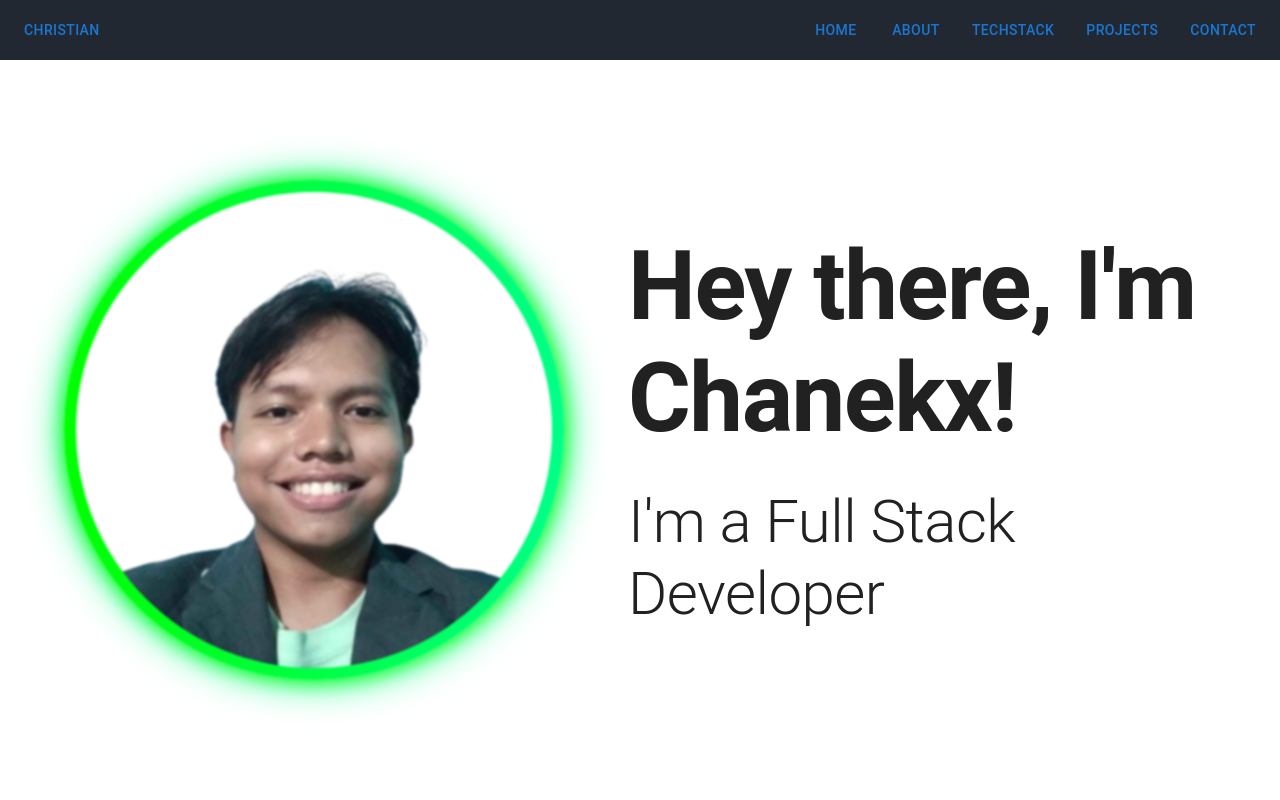
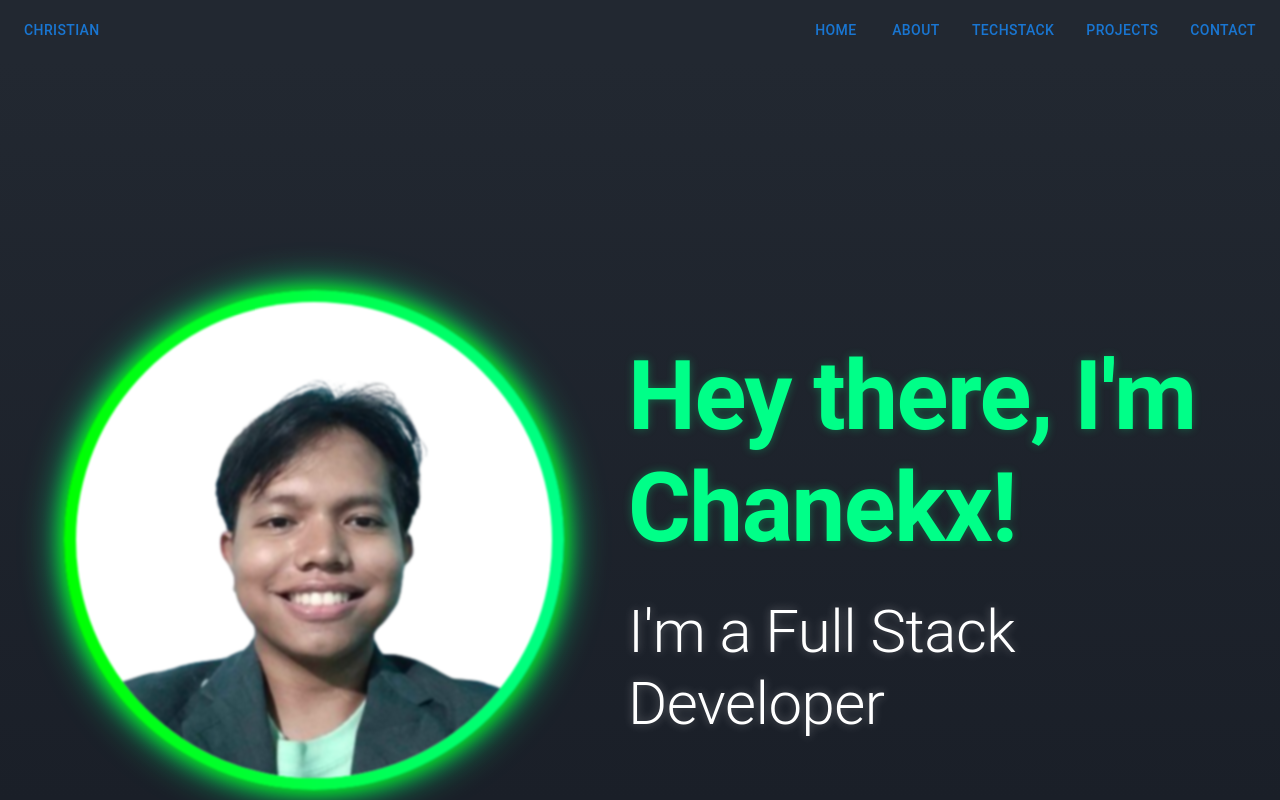
Before and after one commit to Chanekx/portfolio, a React (Vite) app in the folder web/: page / in a window 1280 px wide. Built offline with nearby package versions, Linux system fonts and the light colour scheme.

Commit message:
Added the about me section

```diff
--- a/web/src/pages/aboutme/index.tsx
+++ b/web/src/pages/aboutme/index.tsx
@@ -1,9 +1,107 @@
-import { Stack } from "@mui/material"
+import { Stack, Typography, Paper } from "@mui/material"
 
 const AboutMeSection = () => {
  return (
-    <Stack>
+    <Stack
+    minHeight="100vh"
+      width="100%"
+      alignItems="center"
+      justifyContent="center"
+      spacing={8}
+      padding={8}
+      sx={{
+        background: 'linear-gradient(180deg, #222831 0%, #1a1f28 100%)'
+      }}
+    >
+        <Stack spacing={4} maxWidth="800px" sx={{paddingTop:'5%'}}>
+          <Typography variant="h2" sx={{
+           fontWeight: 'bold',
+           color: '#00ff88',
+           textShadow: '0 0 10px rgba(0, 255, 136, 0.3)'
+         }}>
+           About Me
+         </Typography>
+         <Typography variant="h5" sx={{
+           lineHeight: 1.8,
+           color: 'white',
+           textAlign: 'justify'
+         }}>
+           I am a passionate Full Stack Developer with a strong foundation in both front-end and back-end technologies.
+           My journey in web development has equipped me with the skills to create responsive, user-friendly applications
+           that solve real-world problems. I enjoy tackling complex challenges and turning ideas into reality through clean,
+           efficient code.
+         </Typography>
+        </Stack>
 
+        <Stack spacing={6} maxWidth="800px">
+         <Typography variant="h2" sx={{
+           fontWeight: 'bold',
+           color: '#00ff88',
+           textShadow: '0 0 10px rgba(0, 255, 136, 0.3)'
+         }}>
+           Experience
+         </Typography>
+
+         <Paper elevation={3} sx={{
+           padding: 4,
+           background: 'rgba(255, 255, 255, 0.05)',
+           backdropFilter: 'blur(10px)',
+           border: '1px solid rgba(255, 255, 255, 0.1)',
+           transition: 'transform 0.3s ease',
+           '&:hover': {
+             transform: 'translateY(-5px)'
+           }
+         }}>
+           <Stack spacing={2}>
+             <Typography variant="h4" sx={{
+               color: '#00ff88',
+               fontWeight: 'bold'
+             }}>
+               Software Engineer Intern - HomeSourced Inc.
+             </Typography>
+             <Typography variant="h6" sx={{ color: '#00ff88' }}>
+               Jan 2025 - June 2025
+             </Typography>
+             <Typography variant="body1" sx={{
+               lineHeight: 1.8,
+               color: 'white'
+             }}>
+               Built front-end and back-end features for a CRM tool and book marketing website with Next.js, Material-UI, and NestJS.
+               Enhanced user experience and workflow efficiency through API integrations that enabled role-based data access.
+             </Typography>
+           </Stack>
+         </Paper>
+
+         <Paper elevation={3} sx={{
+           padding: 4,
+           background: 'rgba(255, 255, 255, 0.05)',
+           backdropFilter: 'blur(10px)',
+           border: '1px solid rgba(255, 255, 255, 0.1)',
+           transition: 'transform 0.3s ease',
+           '&:hover': {
+             transform: 'translateY(-5px)'
+           }
+         }}>
+           <Stack spacing={2}>
+             <Typography variant="h4" sx={{
+               color: '#00ff88',
+               fontWeight: 'bold'
+             }}>
+               Product Owner Intern - Ruralnet Inc
+             </Typography>
+             <Typography variant="h6" sx={{ color: '#00ff88' }}>
+               Sept 2024 - Dec 2024
+             </Typography>
+             <Typography variant="body1" sx={{
+               lineHeight: 1.8,
+               color: 'white'
+             }}>
+               Managed product backlog and created detailed documentation, including user stories and acceptance criteria.
+               Tested SaaS platforms, identified bugs, and implemented improvements using generative AI tools.
+             </Typography>
+           </Stack>
+         </Paper>
+        </Stack>
     </Stack>
  )
 }
--- a/web/src/pages/home/index.tsx
+++ b/web/src/pages/home/index.tsx
@@ -1,7 +1,22 @@
 import { Stack, Typography } from "@mui/material";
+import AboutMeSection from "../aboutme";
 
 const HomePage = () => {
   return (
+    <Stack
+      direction="column"
+      height="100vh"
+      width="100%"
+      sx={{
+        overflowY: 'auto',
+        scrollSnapType: 'y mandatory',
+        '& > *': {
+          scrollSnapAlign: 'start',
+          minHeight: '120vh'
+        },
+        background: 'linear-gradient(180deg, #222831 0%, #1a1f28 100%)'
+      }}
+    >
       <Stack
         direction="row"
         spacing={8}
@@ -10,6 +25,11 @@ const HomePage = () => {
         height="100vh"
         width="100%"
         padding={8}
+        sx={{
+          position: 'relative',
+          zIndex: 1
+        }}
+
       >
         <Stack>
           <div style={{
@@ -44,9 +64,29 @@ const HomePage = () => {
           </div>
         </Stack>
         <Stack spacing={4}>
-        <Typography variant="h1" sx={{ fontWeight: 'bold' }}>Hey there, I'm Chanekx!</Typography>
-        <Typography variant="h2">I'm a Full Stack Developer</Typography>
+          <Typography
+            variant="h1"
+            sx={{
+              fontWeight: 'bold',
+              color: '#00ff88',
+              textShadow: '0 0 10px rgba(0, 255, 136, 0.3)'
+            }}
+          >
+            Hey there, I'm Chanekx!
+          </Typography>
+          <Typography
+            variant="h2"
+            sx={{
+              color: 'white',
+              textShadow: '0 0 10px rgba(255, 255, 255, 0.3)'
+            }}
+          >
+            I'm a Full Stack Developer
+          </Typography>
         </Stack>
+      </Stack>
+         <AboutMeSection />
+
     </Stack>
   );
 };
```
Also changed, not shown: web/src/assets/me.png. Lines whose indentation alone changed are shown as unchanged.
